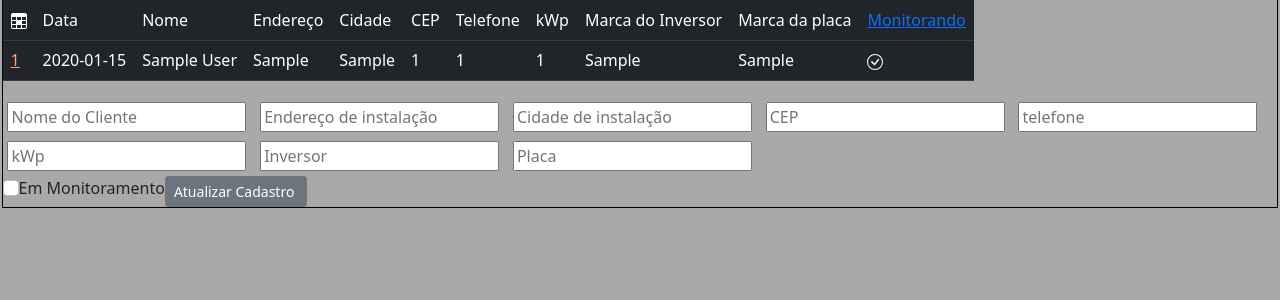
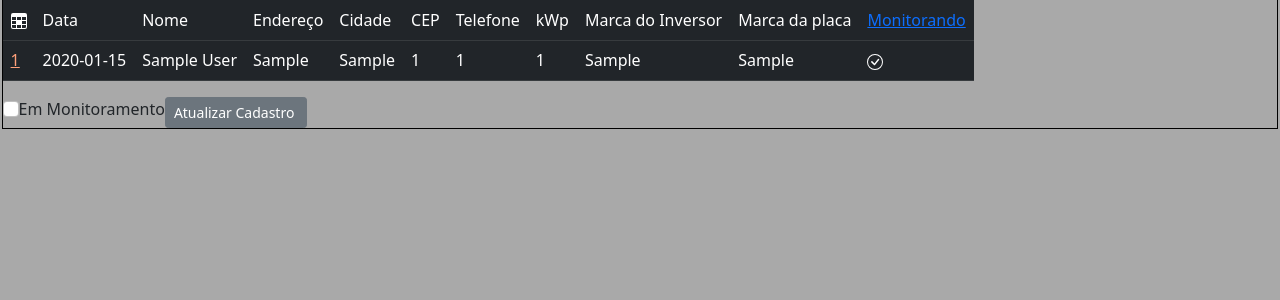
Before and after one commit to yamamotin/CRUDforSOLAR, a Flask app: page /atualizar/1 in a window 1280 px wide. Shown: the part 59-359 px from the top of the page. Run offline with Flask 2, Linux system fonts and the light colour scheme; tables that the repository leaves empty hold one stand-in row (values such as "Sample post").

Commit message:
Add files via upload
added UPDATE method

```diff
--- a/main.py
+++ b/main.py
@@ -57,21 +57,13 @@ def novo():
 @app.route("/atualizar/<int:id>", methods=['POST','GET'])
 def atualizar(id):
     if request.method == 'POST':
-        nome = request.form['nome']
-        adress = request.form['endereco']
-        city = request.form['cidade']
-        cep_cliente = request.form['cep']
-        tel = request.form['telefone']
-        kilowp = request.form['kwp']
-        inv = request.form['inv']
-        placa = request.form['placa']
-        monitor = request.form['monitor']
-        if monitor == 'on':
-            monitor = True
-        else:
-            monitor = False
-        inserir = User.query.filter_by(_id=id).update(nome_do_cliente=nome,endereco=adress,cep=cep_cliente,telefone=tel,kwp=kilowp,marca_do_inversor=inv,marca_da_placa=placa,monitorando=monitor)
-        db.session.add(inserir)
+        usuarioobj = User.query.filter_by(_id=id).first()
+        try:
+            monitor = request.form['monitor']
+            usuarioobj.monitorando = True
+        except:
+            usuarioobj.monitorando = False
+        db.session.add(usuarioobj)
         db.session.commit()
         return render_template('index.html')
     else:
--- a/templates/atualizar.html
+++ b/templates/atualizar.html
@@ -28,20 +28,10 @@
 </tr>
 </table>
 <form action="#" method="post">
-                <div>
-                <input type="text" name="nome" style="margin: 0.3rem;" placeholder="Nome do Cliente">
-                <input type="text" name="endereco" style="margin: 0.3rem;" placeholder="Endereço de instalação">
-                <input type="text" name="cidade" style="margin: 0.3rem;" placeholder="Cidade de instalação">
-                <input type="integer" name="cep" style="margin: 0.3rem;" placeholder="CEP">
-                <input type="integer" name="telefone" style="margin: 0.3rem;" placeholder="telefone">
-                <input type="text" name="kwp" style="margin: 0.3rem;" placeholder="kWp">
-                <input type="text" name="inv" style="margin: 0.3rem;" placeholder="Inversor">
-                <input type="text" name="placa" style="margin: 0.3rem;" placeholder="Placa">
-                </div>
                 <span style="display: flex; margin: auto;" lass="form-check form-switch">
                 <input class="form-check-input" type="checkbox" name="monitor">
                         Em Monitoramento
-                <input type="submit" style="display: flex;" name="monitor" class="btn  btn-secondary btn-sm btn-submit" value="Atualizar Cadastro ">
+                <input type="submit" style="display: flex;" name="Send" class="btn  btn-secondary btn-sm btn-submit" value="Atualizar Cadastro ">
             </form>
             </span>
 {% endfor %}
```
